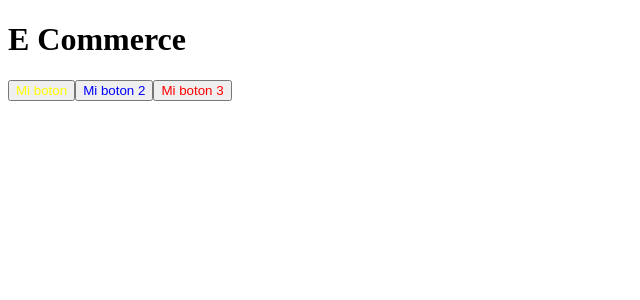
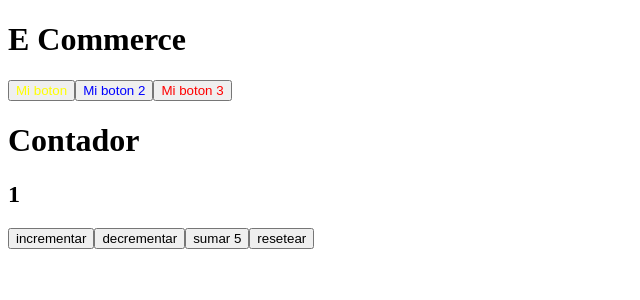
Before and after one commit to fabianmntsns/React-practice, a React (Vite) app in the folder react2024/: page / in a window 1280 px wide. Shown: the top 300 px of the page, without its empty margins (0-640 px from the left). Built offline with nearby package versions, Linux system fonts and the light colour scheme.

Commit message:
counter, useState

```diff
--- a/react2024/src/App.jsx
+++ b/react2024/src/App.jsx
@@ -1,4 +1,5 @@
 
+import Counter from './components/Navbar/Counter'
 import Navbar from './components/Navbar/Navbar'
 
 function App() {
@@ -7,6 +8,7 @@ function App() {
   return (
     <>
       <Navbar />
+      <Counter/>
     </>
   )
 }
--- a/react2024/src/components/Navbar/Button.jsx
+++ b/react2024/src/components/Navbar/Button.jsx
@@ -1,6 +1,6 @@
 const Button = ({label, color}) => {
     return (
-        <button style={{color:color}}>{label} </button>
+        <button style={{color:color}}>{label}  </button>
     )
 }
 
--- /dev/null
+++ b/react2024/src/components/Navbar/Counter.jsx
@@ -0,0 +1,39 @@
+import { useState } from "react"
+
+const Counter = () => {
+
+    let [count, setCount] = useState(1)
+
+    const increment = () => {
+        setCount(count => count + 1)
+    }
+
+    const sumar5 = () => {
+        for (let i = 0; i < 5; i++) {
+            console.log(sumar5)
+            setCount(prev => prev + 1)
+
+        }
+
+    }
+
+    const decrement = () => {
+        setCount(count => count - 1)
+    }
+
+    const reset = () => {
+        setCount(0)
+    }
+    return (
+        <>
+            <h1>Contador</h1>
+            <h2>{count}</h2>
+            <button onClick={increment}> incrementar </button>
+            <button onClick={decrement}> decrementar  </button>
+            <button onClick={sumar5}> sumar 5 </button>
+            <button onClick={reset}> resetear </button>
+        </>
+    )
+}
+
+export default Counter
--- a/react2024/src/components/Navbar/Navbar.jsx
+++ b/react2024/src/components/Navbar/Navbar.jsx
@@ -7,7 +7,7 @@ const Navbar = ({label, color}) => {
             <h1>E Commerce</h1>
             <section>
                 <Button label={"Mi boton"} color={"yellow"}/>
-                <Button label={"Mi boton 2"} color={"blue"}/>
+                <Button label={"Mi boton 2"} color={"blue"} />
                 <Button label={"Mi boton 3"} color={"red"}/>
             </section>
         </header>
```
